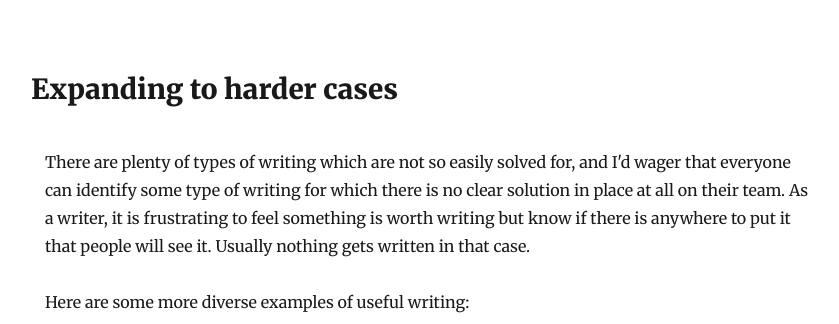
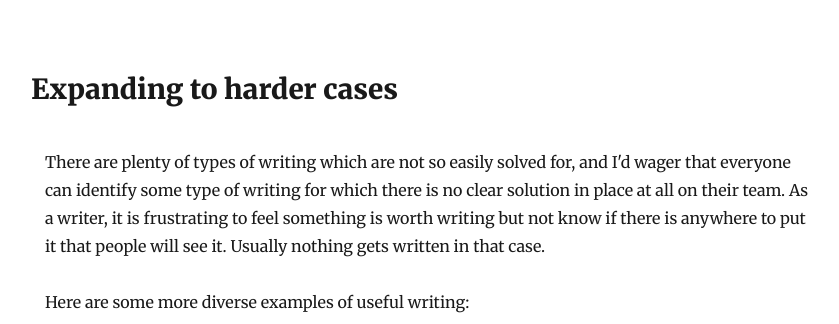
Before and after one commit to andrewbihl/andrewbihl.github.io, a Gatsby site: page /0003/ in a window 1280 px wide. Shown: the part 3763-4087 px from the top of the page, without its empty margins (210-1049 px from the left). Built offline with nearby package versions, Linux system fonts and the light colour scheme; Gatsby itself is replaced by a stand-in of ours; some packages are replaced by stand-ins of ours.

Commit message:
Add missing word

```diff
--- a/content/blog/0003/index.md
+++ b/content/blog/0003/index.md
@@ -94,7 +94,7 @@ It's possible many would choose this solution without having to think about it.
 
 ## Expanding to harder cases
 
-There are plenty of types of writing which are not so easily solved for, and I'd wager that everyone can identify some type of writing for which there is no clear solution in place at all on their team. As a writer, it is frustrating to feel something is worth writing but know if there is anywhere to put it that people will see it. Usually nothing gets written in that case.
+There are plenty of types of writing which are not so easily solved for, and I'd wager that everyone can identify some type of writing for which there is no clear solution in place at all on their team. As a writer, it is frustrating to feel something is worth writing but not know if there is anywhere to put it that people will see it. Usually nothing gets written in that case.
 
 Here are some more diverse examples of useful writing:
 
```
